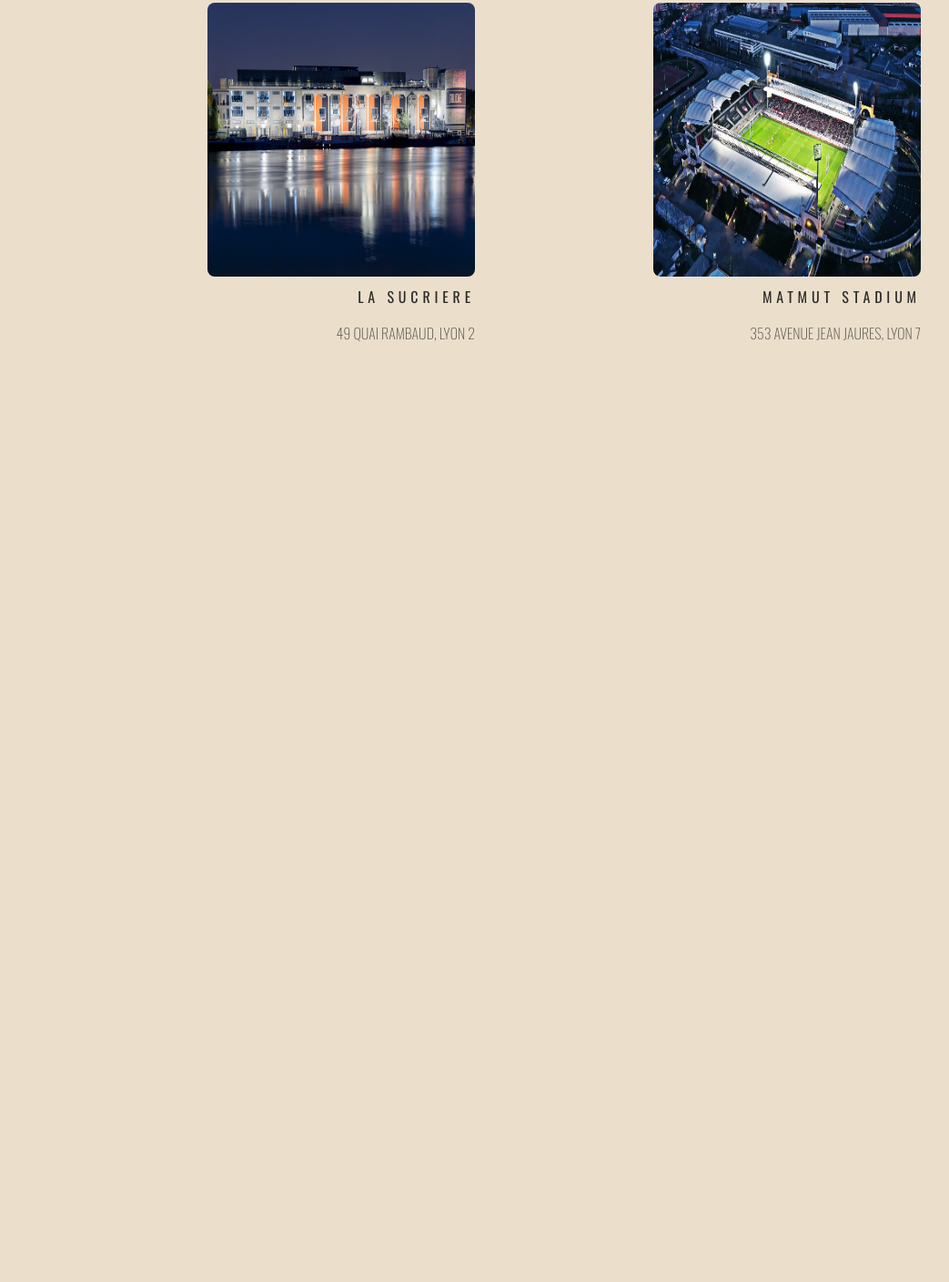
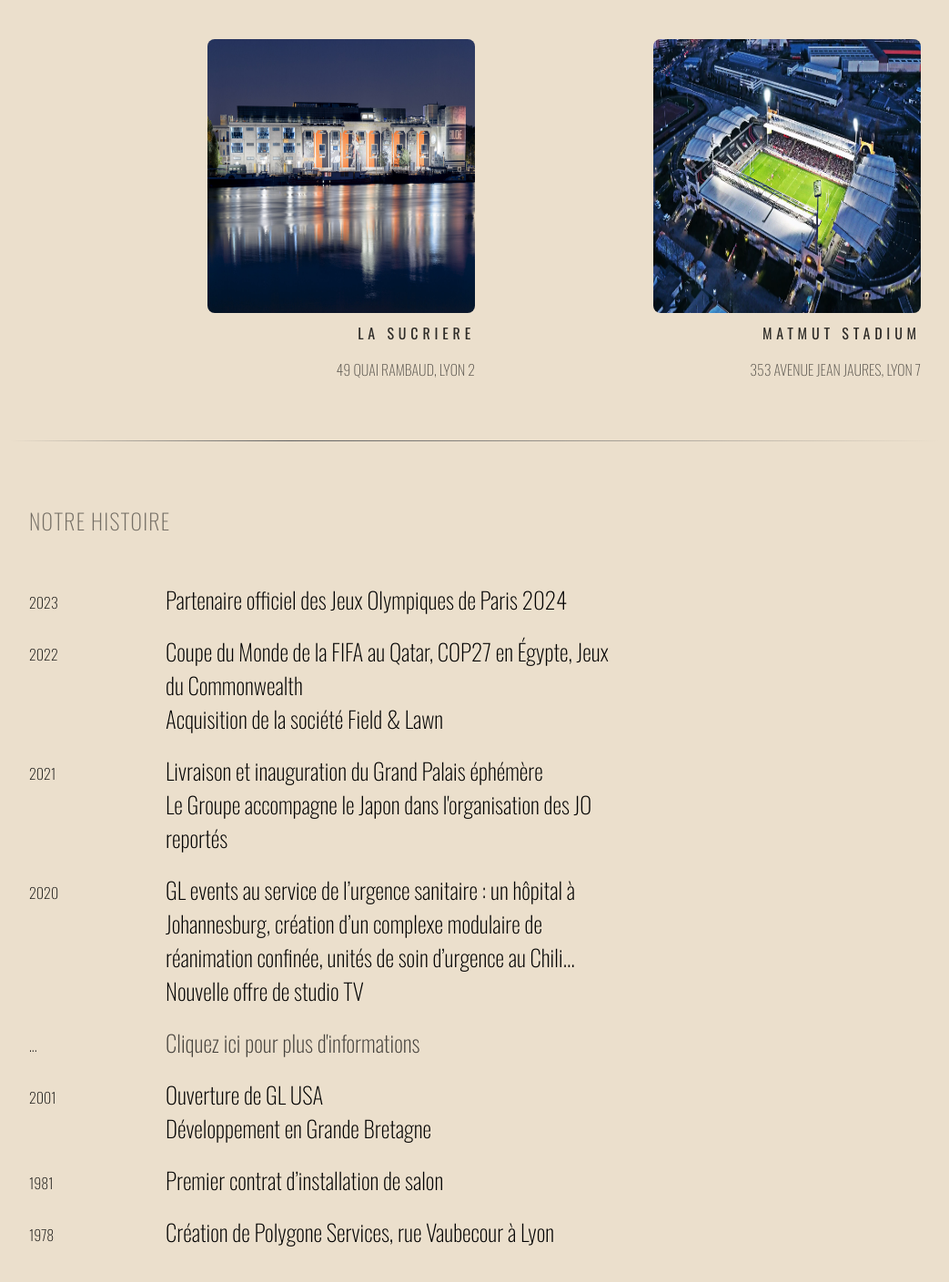
Before and after one commit to manonbrz/blog, a website: page assets/pages/entreprise.html in a window 1280 px wide. Shown: the part 1326-2735 px from the top of the page at 91% size, without its empty margins (118-1161 px from the left). Before the commit the page ends 1820 px from the top, so only its background shows below. Drawn offline with nearby package versions, Linux system fonts and the light colour scheme; a web font is replaced by a local one.

Commit message:
quasi ok

```diff
--- a/assets/css/entreprise.css
+++ b/assets/css/entreprise.css
@@ -160,8 +160,55 @@
 .twocard2{
   padding-top: 30px;
   display: flex;
-  padding-bottom: 100px
 }
 .twocard2 .card {
   align-items: flex-end;
 }
+.visit{
+
+  font-family: "Oswald", sans-serif;
+  color: #000000;
+  font-weight: 100;
+}
+
+/* HISTOIRE */
+
+.histoires {
+  display: flex;
+  flex-direction: column;
+  font-family: "Oswald", sans-serif;
+  margin-top: 50px;
+
+  margin-bottom: 500px;
+
+}
+
+.histoire {
+  display: flex;
+  /* align-items: center; */
+  margin-bottom: 20px;
+}
+
+.date {
+  margin-top: 10px;
+  width: 150px;
+  opacity: 0.9;
+  font-weight: 300;
+  font-size: 16px;
+}
+.info {
+  font-weight: 350;
+  font-size: 25px;
+  width: 50%;
+}
+
+.histoire a {
+  color: black;
+  opacity: 0.7;
+}
+
+.histoire a:hover {
+  color: black;
+  opacity: 1;
+  background: none;
+}
--- a/assets/pages/entreprise.html
+++ b/assets/pages/entreprise.html
@@ -70,6 +70,7 @@
       </div>
       <div class="container-title">
         <h2>NOS ESPACES</h2>
+        <p class="visit">n'hésitez pas à visiter nos espaces en cliquant sur leurs noms :)</p>
         <div class="cards">
           <div class="twocard">
             <div class="card">
@@ -80,7 +81,7 @@
             </div>
             <div class="card">
               <img src="/assets/img/congre.jpg">
-              <a href="https://www.gl-events.com/fr/centre-de-congres-de-lyon-0" class="title-card">CENTRE DE CONGRE DE LYON</a>
+              <a href="https://www.gl-events.com/fr/centre-de-congres-de-lyon-0" class="title-card">CENTRE DE CONGRE LYON</a>
               <p>80 QUAI CHARLES DE GAULLE, LYON 6</p>
             </div>
           </div>
@@ -98,6 +99,51 @@
           </div>
         </div>
       </div>
+      <div class="container-separate">
+        <div class="separate"></div>
+      </div>
+      <div class="container-title">
+        <h2>NOTRE HISTOIRE</h2>
+        <div class="histoires">
+          <div class="histoire">
+            <div class="date">2023</div>
+            <div class="info">Partenaire officiel des Jeux Olympiques de Paris 2024</div>
+          </div>
+          <div class="histoire">
+            <div class="date">2022</div>
+            <div class="info">Coupe du Monde de la FIFA au Qatar, COP27 en Égypte, Jeux du Commonwealth <br>
+              Acquisition de la société Field & Lawn</div>
+          </div>
+          <div class="histoire">
+            <div class="date">2021</div>
+            <div class="info">Livraison et inauguration du Grand Palais éphémère <br>
+              Le Groupe accompagne le Japon dans l'organisation des JO reportés</div>
+          </div>
+          <div class="histoire">
+            <div class="date">2020</div>
+            <div class="info">GL events au service de l’urgence sanitaire : un hôpital à Johannesburg, création d’un complexe modulaire de réanimation confinée, unités de soin d’urgence au Chili… <br>
+              Nouvelle offre de studio TV</div>
+          </div>
+          <div class="histoire">
+            <div class="date">...</div>
+            <a href="https://www.gl-events.com/fr/groupe#WhoAreWe" class="info">Cliquez ici pour plus d'informations</a>
+          </div>
+          <div class="histoire">
+            <div class="date">2001</div>
+            <div class="info">Ouverture de GL USA <br>
+              Développement en Grande Bretagne</div>
+          </div>
+          <div class="histoire">
+            <div class="date">1981</div>
+            <div class="info">Premier contrat d’installation de salon</div>
+          </div>
+          <div class="histoire">
+            <div class="date">1978</div>
+            <div class="info">Création de Polygone Services, rue Vaubecour à Lyon</div>
+          </div>
+        </div>
+      </div>
+
       <script src="/assets/js/entreprise.js"></script>
       <script src="/assets/js/nav.js"></script>
     </body>
```
Also changed, not shown: assets/pages/propos.html (+1 -1 lines).
